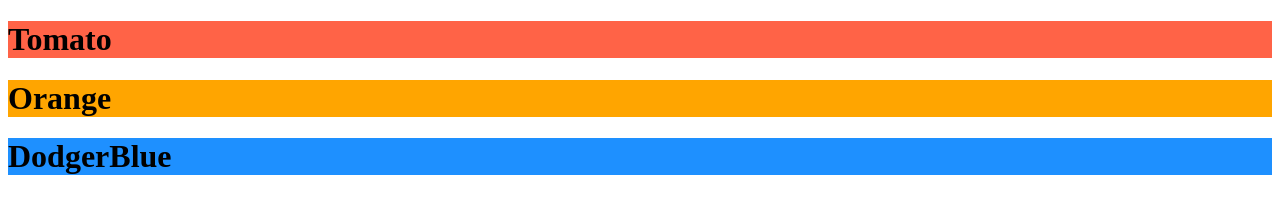
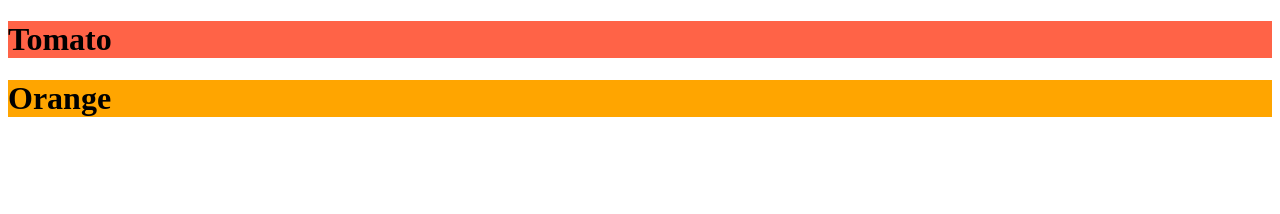
Before and after one commit to Raghavaklu/repos, a plain HTML site: page raghava.html in a window 1280 px wide. Drawn offline with Linux system fonts and the light colour scheme.

Commit message:
second commmit

```diff
--- a/raghava.html
+++ b/raghava.html
@@ -4,7 +4,6 @@
 
 <h1 style="background-color:Tomato;">Tomato</h1>
 <h1 style="background-color:Orange;">Orange</h1>
-<h1 style="background-color:DodgerBlue;">DodgerBlue</h1>
 
 </body>
 </html>
```
